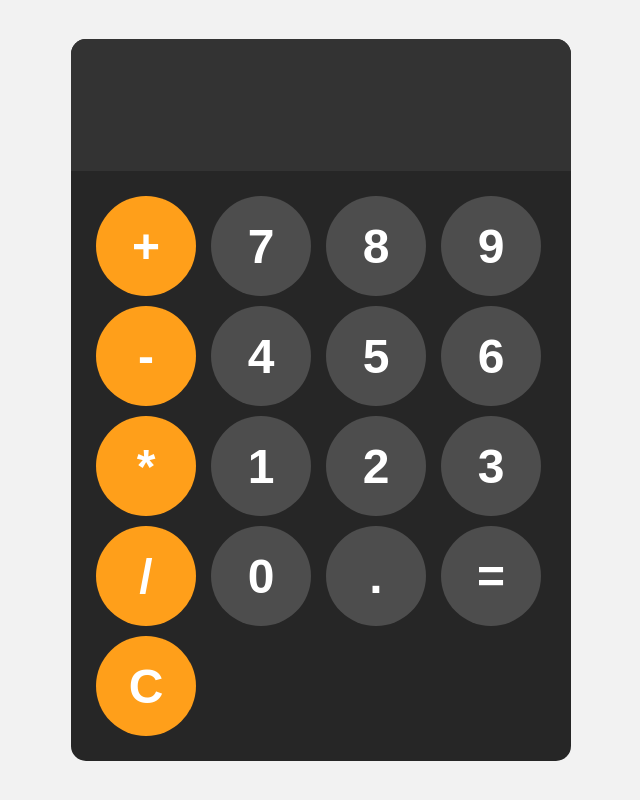
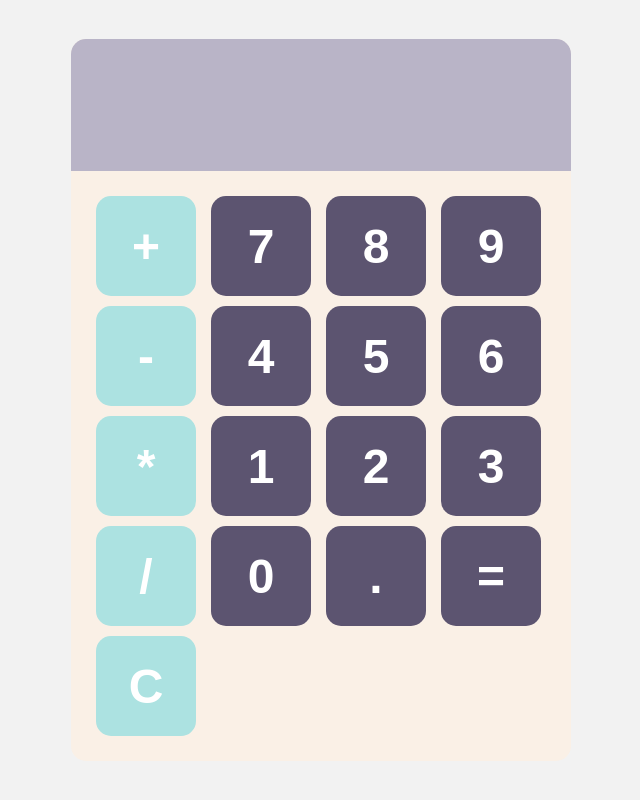
Before and after one commit to andevvs/Calculadora, a plain HTML site: page Site/index.html in a window 1280 px wide. Shown: the whole page, without its empty margins (319-959 px from the left). Drawn offline with Linux system fonts and the light colour scheme.

Commit message:
style: change of colors

```diff
--- a/Site/styles.css
+++ b/Site/styles.css
@@ -8,7 +8,7 @@ body{
 }
 #calculator{
     font-family: Arial, sans-serif;
-    background-color: hsl(0, 0%, 15%);
+    background-color:#FAF0E6;
     border-radius: 15px;
     max-width: 500px;
     overflow: hidden;
@@ -19,7 +19,7 @@ body{
     font-size: 5rem;
     text-align: left;
     border: none;
-    background-color: hsl(0, 0%, 20%);
+    background-color: #B9B4C7;
     color: white;
 }
 #keys{
@@ -31,9 +31,9 @@ body{
 button{
     width: 100px;
     height: 100px;
-    border-radius: 50px;
+    border-radius: 15px;
     border: none;
-    background-color: hsl(0, 0%, 30%);
+    background-color: #5C5470;
     color: white;
     font-size: 3rem;
     font-weight: bold;
@@ -46,7 +46,7 @@ button:active{
     background-color: hsl(0, 0%, 50%);
 }
 .operator-btn{
-    background-color: hsl(35, 100%, 55%);
+    background-color: #ACE2E1;
 }
 .operator-btn:hover{
     background-color: hsl(35, 100%, 65%);
```
